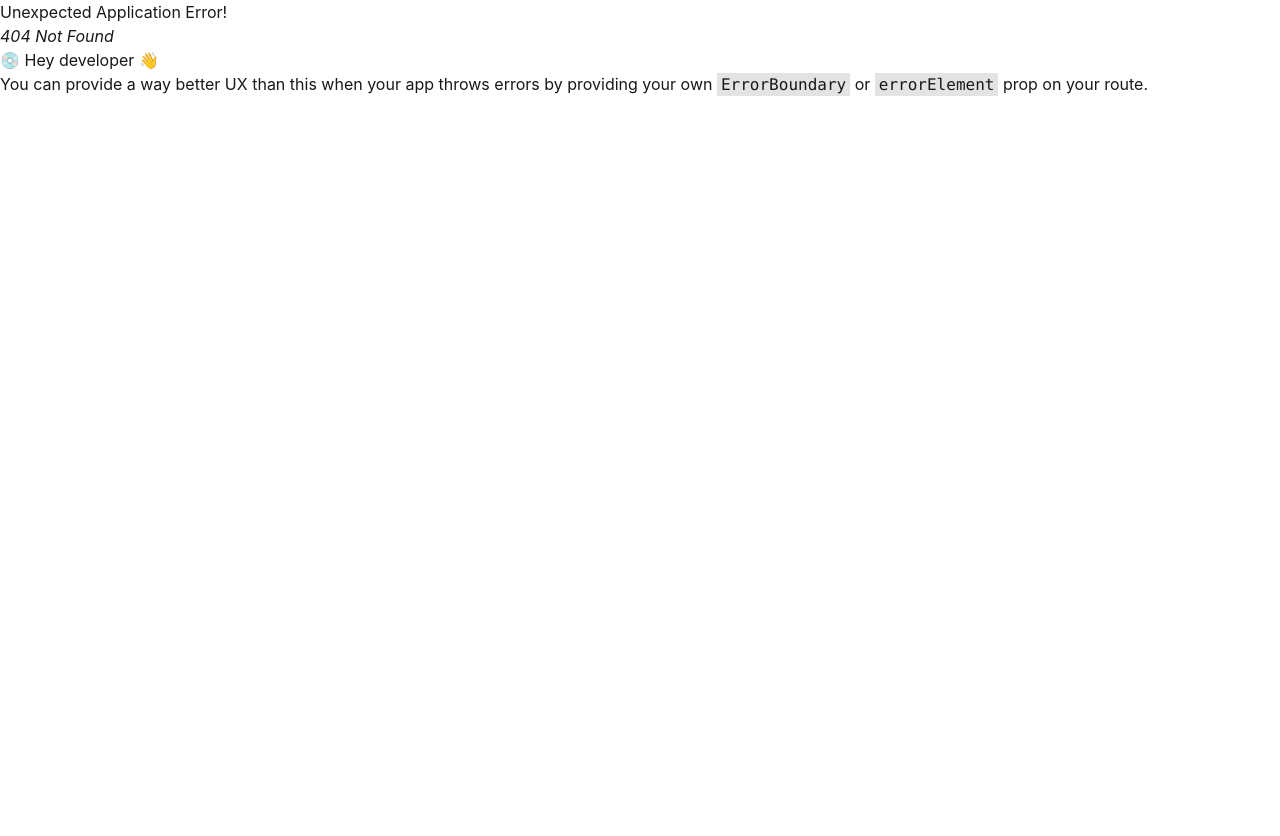
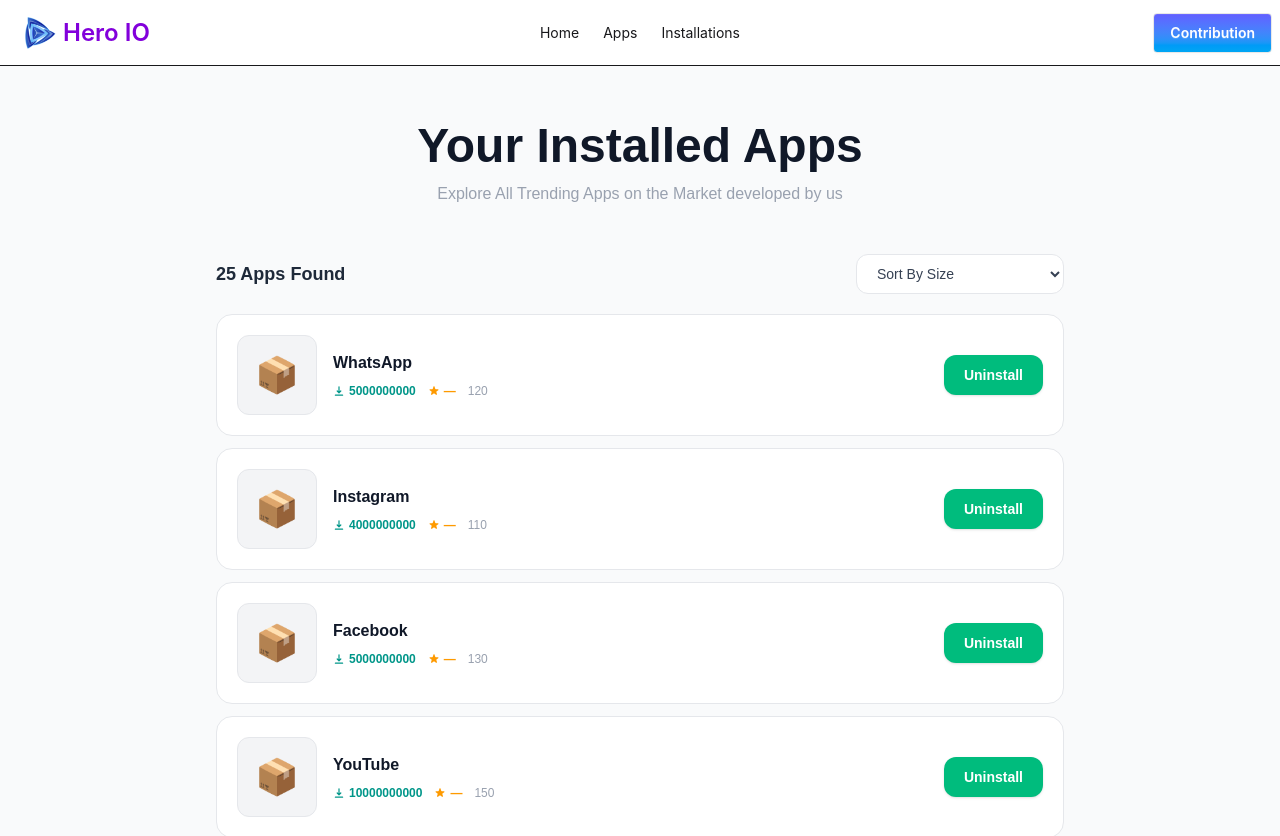
Before and after one commit to subarnoturja/assignment-hero, a React (Vite) app: page /installations in a window 1280 px wide. Before the commit this address had no page. Shown: the top 836 px of the page. Before the commit the page ends 800 px from the top, so only its background shows below. Built offline with nearby package versions, Linux system fonts and the light colour scheme.

Commit message:
problem of app details page fixed

```diff
--- /dev/null
+++ b/src/components/AppRow.jsx
@@ -0,0 +1,65 @@
+import React, { useState } from 'react';
+
+const AppRow = ({ app, onUninstall, animDelay}) => {
+    const [exiting, setExiting] = useState(false);
+
+  const handleUninstall = () => {
+    setExiting(true);
+    setTimeout(() => onUninstall(app.id, app.title), 380);
+  };
+
+    return (
+        <div
+        className="bg-white rounded-2xl border border-gray-200 flex items-center gap-4 p-4 md:p-5 hover:shadow-lg hover:-translate-y-0.5 transition-all duration-200"
+        style={{
+          animation: exiting
+            ? "rowExit 0.4s ease forwards"
+            : `rowEnter 0.3s ease ${animDelay}ms both`,
+        }}
+      >
+        {/* App image / emoji */}
+        <div className="w-16 h-16 md:w-20 md:h-20 rounded-xl bg-gray-100 border border-gray-200 flex items-center justify-center flex-shrink-0 select-none"
+          style={{ fontSize: "2.2rem" }}>
+          {app.emoji || "📦"}
+        </div>
+
+        {/* Info */}
+        <div className="flex-1 min-w-0">
+          <h3
+            className="font-bold text-gray-900 text-sm md:text-base mb-2 truncate"
+            style={{ fontFamily: "Syne, sans-serif" }}
+          >
+            {app.title}
+          </h3>
+          <div className="flex flex-wrap items-center gap-3">
+            {/* Downloads */}
+            <span className="flex items-center gap-1 text-teal-600 font-semibold text-xs">
+              <svg className="w-3 h-3" fill="currentColor" viewBox="0 0 20 20">
+                <path fillRule="evenodd" d="M3 17a1 1 0 011-1h12a1 1 0 110 2H4a1 1 0 01-1-1zm3.293-7.707a1 1 0 011.414 0L9 10.586V3a1 1 0 112 0v7.586l1.293-1.293a1 1 0 111.414 1.414l-3 3a1 1 0 01-1.414 0l-3-3a1 1 0 010-1.414z" clipRule="evenodd"/>
+              </svg>
+              {app.downloads || "—"}
+            </span>
+            {/* Rating */}
+            <span className="flex items-center gap-1 text-amber-500 font-semibold text-xs">
+              <svg className="w-3 h-3" fill="currentColor" viewBox="0 0 20 20">
+                <path d="M9.049 2.927c.3-.921 1.603-.921 1.902 0l1.07 3.292a1 1 0 00.95.69h3.462c.969 0 1.371 1.24.588 1.81l-2.8 2.034a1 1 0 00-.364 1.118l1.07 3.292c.3.921-.755 1.688-1.54 1.118l-2.8-2.034a1 1 0 00-1.175 0l-2.8 2.034c-.784.57-1.838-.197-1.539-1.118l1.07-3.292a1 1 0 00-.364-1.118L2.98 8.72c-.783-.57-.38-1.81.588-1.81h3.461a1 1 0 00.951-.69l1.07-3.292z"/>
+              </svg>
+              {app.rating || "—"}
+            </span>
+            {/* Size */}
+            <span className="text-gray-400 text-xs font-medium">{app.size}</span>
+          </div>
+        </div>
+
+        {/* Uninstall button */}
+        <button
+          onClick={handleUninstall}
+          className="flex-shrink-0 bg-emerald-500 hover:bg-emerald-600 active:scale-95 text-white font-semibold text-sm rounded-xl px-5 py-2.5 border-0 transition-all duration-150 whitespace-nowrap shadow-sm"
+        >
+          Uninstall
+        </button>
+      </div>
+    );
+};
+
+export default AppRow;
--- a/src/components/Appcard.jsx
+++ b/src/components/Appcard.jsx
@@ -10,7 +10,7 @@
 
   return (
     <div
-        onClick={() => navigate(`/apps/${app.id}`)}
+        onClick={() => navigate(`/app/${app.id}`)}
       className="card bg-base-100 shadow-md hover:shadow-xl transition-all duration-300 hover:-translate-y-1 cursor-pointer border border-base-200"
     >
       <div className="card-body p-4 gap-2">
--- /dev/null
+++ b/src/components/EmptyState.jsx
@@ -0,0 +1,20 @@
+import React from 'react';
+
+const EmptyState = () => {
+    return (
+        <div className="flex flex-col items-center justify-center py-20 text-center gap-4">
+      <div className="text-8xl" style={{ animation: "floatBob 3s ease-in-out infinite" }}>📭</div>
+      <h3 className="text-xl font-bold text-gray-800" style={{ fontFamily: "Syne, sans-serif" }}>
+        No Apps Installed Yet
+      </h3>
+      <p className="text-gray-400 text-sm">Head to the Apps page and install your favorites.</p>
+      <button
+        className="btn bg-violet-600 hover:bg-violet-700 text-white border-0 rounded-xl px-8 mt-2 shadow shadow-violet-200"
+      >
+        Browse Apps →
+      </button>
+    </div>
+    );
+};
+
+export default EmptyState;
--- a/src/pages/AppDetails/AppDetails.jsx
+++ b/src/pages/AppDetails/AppDetails.jsx
@@ -2,60 +2,24 @@
 import StatBlock from "../../components/StatBlock";
 import RatingBar from "../../components/RatingBar";
 import { formatNumber } from "../../../utils/formatNumber";
-
-// function RatingBar({ star, count, maxCount, animate }) {
-//     const pct = maxCount > 0 ? (count / maxCount) * 100 : 0;
-
-//     return (
-//       <div className="flex items-center gap-3">
-//         <span className="text-xs text-gray-500 w-10 text-right flex-shrink-0">{star}</span>
-//         <div className="flex-1 bg-gray-100 rounded overflow-hidden" style={{ height: "22px" }}>
-//           <div
-//             className="h-full rounded bg-orange-500 transition-all"
-//             style={{
-//               width: animate ? `${pct}%` : "0%",
-//               transitionDuration: "1.1s",
-//               transitionTimingFunction: "cubic-bezier(0.4,0,0.2,1)",
-//             }}
-//           />
-//         </div>
-//         <span className="text-xs text-gray-400 w-14 flex-shrink-0 text-right">
-//           {count.toLocaleString()}
-//         </span>
-//       </div>
-//     );
-//   }
-
-  // ─── Stat Block ───────────────────────────────────────────────────────────────
-//   function StatBlock({ icon, iconBg, label, value }) {
-//     return (
-//       <div>
-//         <div className={`w-9 h-9 rounded-xl ${iconBg} flex items-center justify-center mb-2`}>
-//           {icon}
-//         </div>
-//         <p className="text-xs text-gray-400 mb-0.5">{label}</p>
-//         <p className="text-2xl md:text-3xl font-extrabold text-gray-900" style={{ fontFamily: "Syne, sans-serif" }}>
-//           {value}
-//         </p>
-//       </div>
-//     );
-//   }
+import { useParams } from "react-router";
 
 const AppDetails = () => {
+    const { id } = useParams(); // ✅ get id from URL
 
     const [app, setApp] = useState(null);
     const [installed, setInstalled] = useState(false);
     const [barsAnimated, setBarsAnimated] = useState(false);
     const barsRef = useRef(null);
 
-
     useEffect(() => {
-        fetch('/data.json')
-        .then(res => res.json())
-        .then(data => {
-                setApp(data[0])
-            })
-    }, [])
+        fetch("/data.json")
+          .then((res) => res.json())
+          .then((data) => {
+            const foundApp = data.find((a) => a.id === parseInt(id));
+            setApp(foundApp);
+          });
+      }, [id]);
 
     useEffect(() => {
         if(!app) return;
--- /dev/null
+++ b/src/pages/Installations/Installations.jsx
@@ -0,0 +1,126 @@
+import React, { useCallback, useEffect, useState } from "react";
+import { readInstalled, writeInstalled } from "../../../utils/formatNumber";
+import EmptyState from "../../components/EmptyState";
+import AppRow from "../../components/AppRow";
+
+const Installations = () => {
+
+    const [apps, setApps] = useState([]);
+    const [sortMode, setSortMode] = useState("default");
+    const [loading, setLoading]  = useState(true);
+
+    useEffect(() => {
+        fetch('/data.json')
+        .then(res => res.json())
+        .then(data => {
+            const t = setTimeout(() => {
+                setApps(data)
+                setLoading(false);
+            }, 500);
+            return () => clearTimeout(t);
+    })
+    }, [])
+
+    function enrich(app) {
+        const m = apps[app.id] || {};
+        return { ...app, size: m.size || "—", downloadsNum: m.downloadsNum || 0, ratingNum: m.ratingNum || 0 };
+      }
+
+      function applySort(apps, mode) {
+        const a = apps.map(enrich);
+        if (mode === "dl-high") return [...a].sort((x, y) => y.downloadsNum - x.downloadsNum);
+        if (mode === "dl-low")  return [...a].sort((x, y) => x.downloadsNum - y.downloadsNum);
+        if (mode === "rt-high") return [...a].sort((x, y) => y.ratingNum - x.ratingNum);
+        if (mode === "rt-low")  return [...a].sort((x, y) => x.ratingNum - y.ratingNum);
+        return a;
+      }
+
+    const handleUninstall = useCallback((id) => {
+        const updated = readInstalled().filter((a) => a.id !== id);
+        writeInstalled(updated);
+        setApps(updated);
+      }, []);
+
+      const displayApps = applySort(apps, sortMode);
+
+  return (
+    <div
+      className="min-h-screen bg-gray-50"
+      data-theme="light"
+      style={{ fontFamily: "'DM Sans', sans-serif" }}
+    >
+
+      <main
+        className="max-w-4xl mx-auto px-4 md:px-6 py-10 md:py-14"
+        style={{ minHeight: "calc(100vh - 56px - 144px)" }}
+      >
+        {/* Page heading */}
+        <div className="text-center mb-10 md:mb-12">
+          <h1
+            className="text-3xl md:text-5xl font-extrabold text-gray-900 mb-3"
+            style={{ fontFamily: "Syne, sans-serif" }}
+          >
+            Your Installed Apps
+          </h1>
+          <p className="text-gray-400 text-sm md:text-base">
+            Explore All Trending Apps on the Market developed by us
+          </p>
+        </div>
+
+        {/* Loading */}
+        {loading && (
+          <div className="flex justify-center py-24">
+            <span className="loading loading-spinner loading-lg text-violet-600"></span>
+          </div>
+        )}
+
+        {!loading && (
+          <>
+            {/* Controls */}
+            <div className="flex flex-col sm:flex-row items-start sm:items-center justify-between gap-3 mb-5">
+              <h2
+                className="text-base md:text-lg font-bold text-gray-800"
+                style={{ fontFamily: "Syne, sans-serif" }}
+              >
+                {displayApps.length} App{displayApps.length !== 1 ? "s" : ""}{" "}
+                Found
+              </h2>
+              <select
+                value={sortMode}
+                onChange={(e) => setSortMode(e.target.value)}
+                className="border-[1.5px] border-gray-200 rounded-xl px-4 py-2.5 text-sm text-gray-700 bg-white outline-none focus:border-violet-500 cursor-pointer transition-colors min-w-[170px]"
+                style={{ fontFamily: "'DM Sans', sans-serif" }}
+              >
+                <option value="default">Sort By Size</option>
+                <option value="dl-high">Downloads: High → Low</option>
+                <option value="dl-low">Downloads: Low → High</option>
+                <option value="rt-high">Rating: High → Low</option>
+                <option value="rt-low">Rating: Low → High</option>
+              </select>
+            </div>
+
+            {/* Empty or list */}
+            {displayApps.length === 0 ? (
+              <EmptyState />
+            ) : (
+              <div className="space-y-3">
+                {displayApps.map((app, i) => (
+                  <AppRow
+                    key={app.id}
+                    app={app}
+                    onUninstall={handleUninstall}
+                    animDelay={i * 55}
+                  />
+                ))}
+              </div>
+            )}
+          </>
+        )}
+      </main>
+
+
+    </div>
+  );
+};
+
+export default Installations;
--- a/src/routes/Router.jsx
+++ b/src/routes/Router.jsx
@@ -3,6 +3,7 @@
 import Home from "../pages/Home/Home";
 import Apps from "../pages/Apps/Apps";
 import AppDetails from "../pages/AppDetails/AppDetails";
+import Installations from "../pages/Installations/Installations";
 
 export const Router = createBrowserRouter([
     {
@@ -18,8 +19,12 @@
                 Component: Apps,
             },
             {
-                path: "apps/:id",
+                path: "/app/:id",
                 Component: AppDetails,
+            },
+            {
+                path: 'installations',
+                Component: Installations,
             }
         ]
     }
--- a/utils/formatNumber.js
+++ b/utils/formatNumber.js
@@ -10,3 +10,11 @@
     }
     return num;
 }
+
+export function readInstalled() {
+    return JSON.parse(localStorage.getItem("installedApps") || "[]")
+}
+
+export function writeInstalled(arr) {
+    localStorage.setItem("installedApps", JSON.stringify(arr));
+}
```
